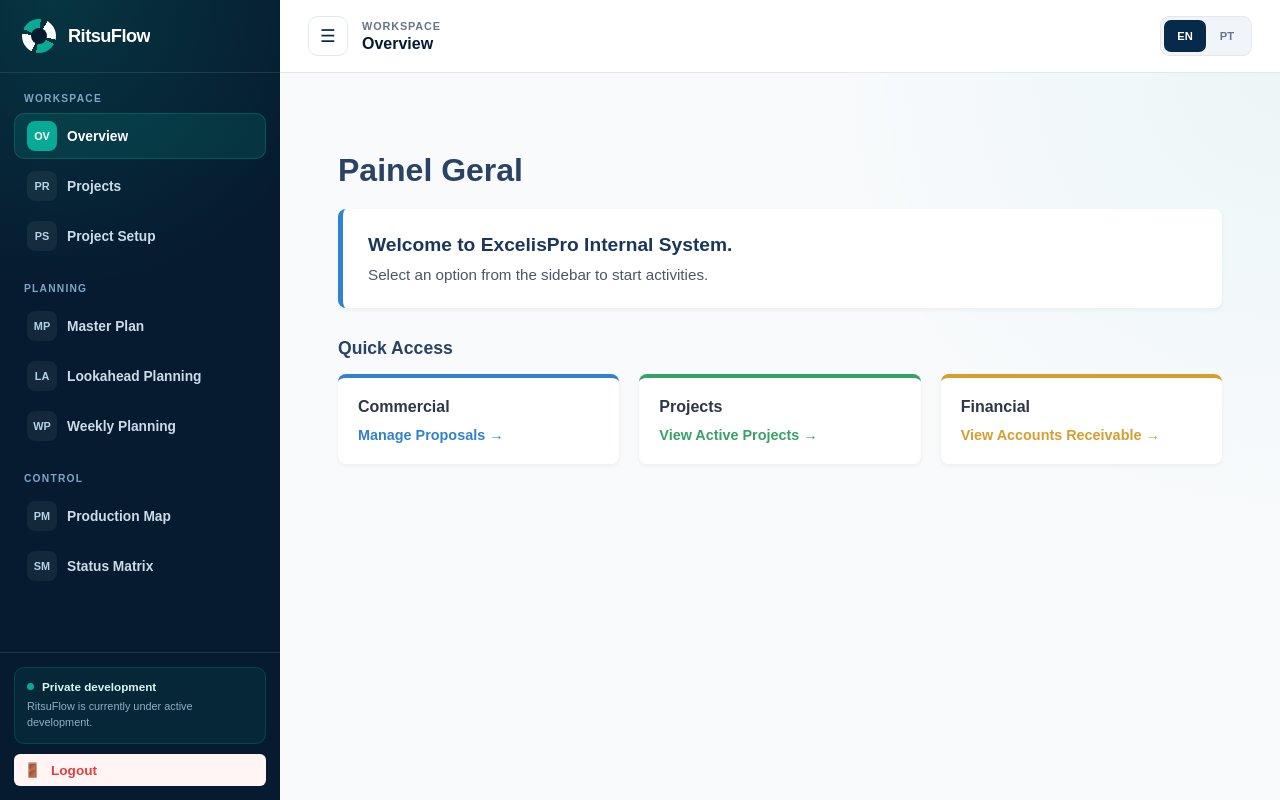
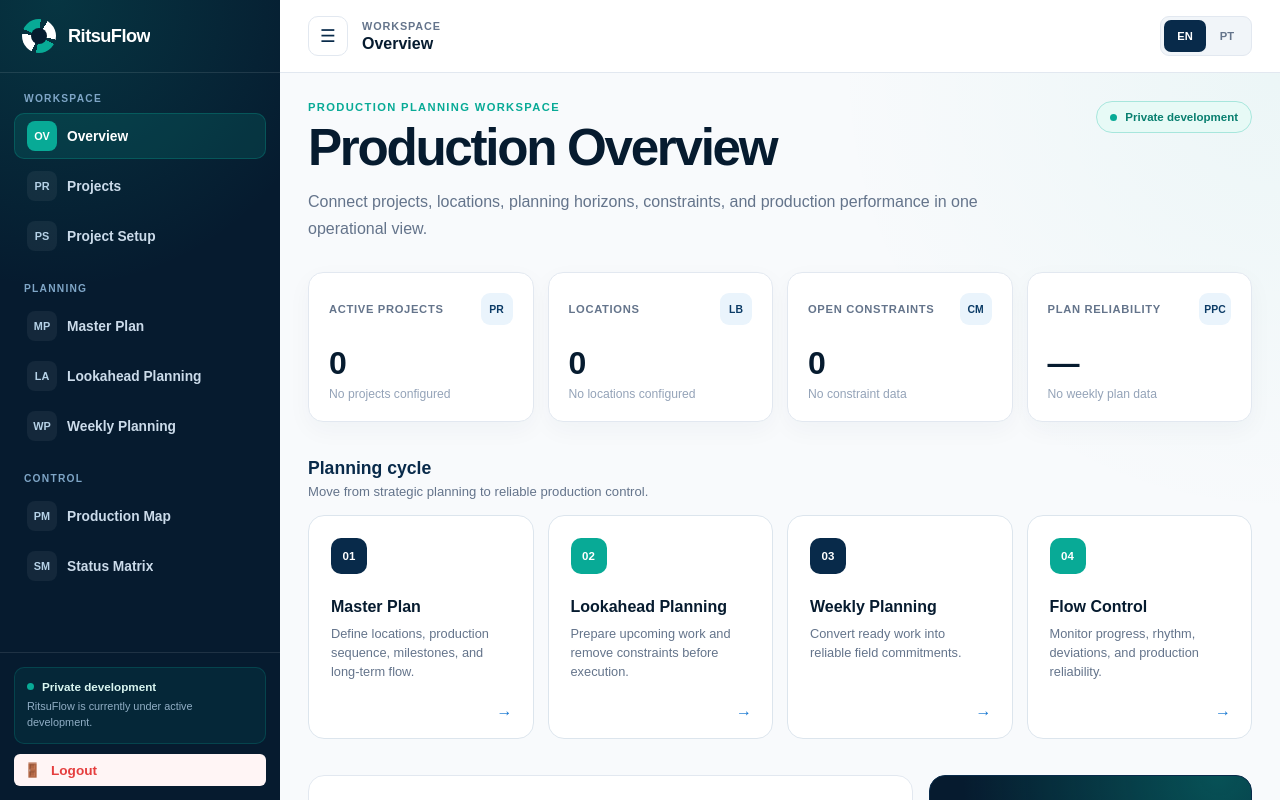
Before and after one commit to gestaoexcelispro/excelispro, a Next.js app: page /dashboard in a window 1280 px wide. Built offline with nearby package versions, Linux system fonts and the light colour scheme; no server answers.

Commit message:
refactor: replace corporate dashboard with production overview

```diff
--- a/src/app/dashboard/page.js
+++ b/src/app/dashboard/page.js
@@ -1,69 +1,249 @@
-'use client';
-import { useLanguage } from '../../contexts/LanguageContext';
+import Link from 'next/link'
+import styles from './overview.module.css'
 
-const translations = {
-  'pt-BR': {
-    welcome: 'Bem-vindo ao Sistema Interno da ExcelisPro.',
-    subtitle: 'Selecione uma opção no menu lateral para iniciar as atividades.',
-    quickAccess: 'Acesso Rápido',
-    commercial: 'Comercial',
-    manageProposals: 'Gerenciar Propostas →',
-    projects: 'Projetos',
-    viewProjects: 'Ver Projetos Ativos →',
-    financial: 'Financeiro',
-    viewReceivable: 'Ver Contas a Receber →'
+const metrics = [
+  {
+    label: 'Active projects',
+    value: '0',
+    detail: 'No projects configured',
+    icon: 'PR',
   },
-  'en-US': {
-    welcome: 'Welcome to ExcelisPro Internal System.',
-    subtitle: 'Select an option from the sidebar to start activities.',
-    quickAccess: 'Quick Access',
-    commercial: 'Commercial',
-    manageProposals: 'Manage Proposals →',
-    projects: 'Projects',
-    viewProjects: 'View Active Projects →',
-    financial: 'Financial',
-    viewReceivable: 'View Accounts Receivable →'
-  }
-};
+  {
+    label: 'Locations',
+    value: '0',
+    detail: 'No locations configured',
+    icon: 'LB',
+  },
+  {
+    label: 'Open constraints',
+    value: '0',
+    detail: 'No constraint data',
+    icon: 'CM',
+  },
+  {
+    label: 'Plan reliability',
+    value: '—',
+    detail: 'No weekly plan data',
+    icon: 'PPC',
+  },
+]
+
+const planningCycle = [
+  {
+    number: '01',
+    title: 'Master Plan',
+    description:
+      'Define locations, production sequence, milestones, and long-term flow.',
+    href: '/dashboard/projetos/masterplan',
+  },
+  {
+    number: '02',
+    title: 'Lookahead Planning',
+    description:
+      'Prepare upcoming work and remove constraints before execution.',
+    href: '/dashboard/projetos/lookahead',
+  },
+  {
+    number: '03',
+    title: 'Weekly Planning',
+    description:
+      'Convert ready work into reliable field commitments.',
+    href: '/dashboard/projetos/semanal',
+  },
+  {
+    number: '04',
+    title: 'Flow Control',
+    description:
+      'Monitor progress, rhythm, deviations, and production reliability.',
+    href: '/dashboard/projetos/matriz-status',
+  },
+]
+
+const readinessItems = [
+  {
+    icon: '✓',
+    name: 'Secure authentication',
+    status: 'Complete',
+    statusClass: styles.statusComplete,
+  },
+  {
+    icon: '01',
+    name: 'Project structure',
+    status: 'Not configured',
+    statusClass: styles.statusPlanned,
+  },
+  {
+    icon: '02',
+    name: 'Location breakdown structure',
+    status: 'Not configured',
+    statusClass: styles.statusPlanned,
+  },
+  {
+    icon: '03',
+    name: 'Planning workspace',
+    status: 'In preparation',
+    statusClass: styles.statusProgress,
+  },
+]
 
 export default function DashboardHome() {
-  const { lang } = useLanguage();
-  const t = translations[lang] || translations['pt-BR'];
+  return (
+    <div className={styles.container}>
+      <section className={styles.heading}>
+        <div className={styles.headingContent}>
+          <p className={styles.eyebrow}>
+            Production planning workspace
+          </p>
 
-  return (
-    <div style={{ padding: '30px', fontFamily: 'sans-serif' }}>
-      <h1 style={{ color: '#2A4365', marginBottom: '20px' }}>Painel Geral</h1>
+          <h2 className={styles.title}>
+            Production Overview
+          </h2>
 
-      {/* CARD DE BOAS-VINDAS */}
-      <div style={{ backgroundColor: 'white', padding: '25px', borderRadius: '8px', boxShadow: '0 2px 4px rgba(0,0,0,0.05)', marginBottom: '30px', borderLeft: '5px solid #3182ce' }}>
-        <h3 style={{ color: '#1a365d', margin: '0 0 10px 0', fontSize: '1.2rem' }}>{t.welcome}</h3>
-        <p style={{ color: '#4a5568', margin: 0, fontSize: '0.95rem' }}>{t.subtitle}</p>
-      </div>
-
-      {/* SEÇÃO DE ACESSO RÁPIDO */}
-      <h2 style={{ color: '#2A4365', fontSize: '1.1rem', marginBottom: '15px' }}>{t.quickAccess}</h2>
-
-      <div style={{ display: 'grid', gridTemplateColumns: 'repeat(auto-fit, minmax(280px, 1fr))', gap: '20px' }}>
-
-        {/* CARD COMERCIAL */}
-        <div style={{ backgroundColor: 'white', padding: '20px', borderRadius: '8px', boxShadow: '0 2px 4px rgba(0,0,0,0.05)', borderTop: '4px solid #3182ce' }}>
-          <h4 style={{ margin: '0 0 10px 0', color: '#2d3748' }}>{t.commercial}</h4>
-          <a href="/dashboard/propostas" style={{ color: '#3182ce', textDecoration: 'none', fontWeight: 'bold', fontSize: '0.9rem' }}>{t.manageProposals}</a>
+          <p className={styles.description}>
+            Connect projects, locations, planning horizons,
+            constraints, and production performance in one
+            operational view.
+          </p>
         </div>
 
-        {/* CARD PROJETOS */}
-        <div style={{ backgroundColor: 'white', padding: '20px', borderRadius: '8px', boxShadow: '0 2px 4px rgba(0,0,0,0.05)', borderTop: '4px solid #38a169' }}>
-          <h4 style={{ margin: '0 0 10px 0', color: '#2d3748' }}>{t.projects}</h4>
-          <a href="/dashboard/projetos/lista" style={{ color: '#38a169', textDecoration: 'none', fontWeight: 'bold', fontSize: '0.9rem' }}>{t.viewProjects}</a>
+        <div className={styles.developmentBadge}>
+          <span className={styles.developmentDot} />
+          Private development
+        </div>
+      </section>
+
+      <section
+        className={styles.metricsGrid}
+        aria-label="Production metrics"
+      >
+        {metrics.map((metric) => (
+          <article
+            className={styles.metricCard}
+            key={metric.label}
+          >
+            <div className={styles.metricHeader}>
+              <span className={styles.metricLabel}>
+                {metric.label}
+              </span>
+
+              <span className={styles.metricIcon}>
+                {metric.icon}
+              </span>
+            </div>
+
+            <p className={styles.metricValue}>
+              {metric.value}
+            </p>
+
+            <p className={styles.metricDetail}>
+              {metric.detail}
+            </p>
+          </article>
+        ))}
+      </section>
+
+      <section className={styles.section}>
+        <div className={styles.sectionHeading}>
+          <div>
+            <h3 className={styles.sectionTitle}>
+              Planning cycle
+            </h3>
+
+            <p className={styles.sectionDescription}>
+              Move from strategic planning to reliable
+              production control.
+            </p>
+          </div>
         </div>
 
-        {/* CARD FINANCEIRO */}
-        <div style={{ backgroundColor: 'white', padding: '20px', borderRadius: '8px', boxShadow: '0 2px 4px rgba(0,0,0,0.05)', borderTop: '4px solid #d69e2e' }}>
-          <h4 style={{ margin: '0 0 10px 0', color: '#2d3748' }}>{t.financial}</h4>
-          <a href="/dashboard/controladoria/receber" style={{ color: '#d69e2e', textDecoration: 'none', fontWeight: 'bold', fontSize: '0.9rem' }}>{t.viewReceivable}</a>
+        <div className={styles.cycleGrid}>
+          {planningCycle.map((step) => (
+            <Link
+              href={step.href}
+              className={styles.cycleCard}
+              key={step.number}
+            >
+              <span className={styles.cycleNumber}>
+                {step.number}
+              </span>
+
+              <h4 className={styles.cycleTitle}>
+                {step.title}
+              </h4>
+
+              <p className={styles.cycleDescription}>
+                {step.description}
+              </p>
+
+              <span
+                className={styles.cycleArrow}
+                aria-hidden="true"
+              >
+                →
+              </span>
+            </Link>
+          ))}
         </div>
+      </section>
 
-      </div>
+      <section className={styles.lowerGrid}>
+        <article className={styles.panel}>
+          <h3 className={styles.panelTitle}>
+            Project readiness
+          </h3>
+
+          <p className={styles.panelDescription}>
+            Complete the project foundation before activating
+            the planning cycle.
+          </p>
+
+          <div className={styles.progressList}>
+            {readinessItems.map((item) => (
+              <div
+                className={styles.progressItem}
+                key={item.name}
+              >
+                <div className={styles.progressIdentity}>
+                  <span className={styles.progressIcon}>
+                    {item.icon}
+                  </span>
+
+                  <span className={styles.progressName}>
+                    {item.name}
+                  </span>
+                </div>
+
+                <span className={item.statusClass}>
+                  {item.status}
+                </span>
+              </div>
+            ))}
+          </div>
+        </article>
+
+        <article
+          className={`${styles.panel} ${styles.startPanel}`}
+        >
+          <div>
+            <h3 className={styles.panelTitle}>
+              Start with the project structure.
+            </h3>
+
+            <p className={styles.panelDescription}>
+              Register the project, define its production
+              locations, and prepare the foundation for
+              location-based planning.
+            </p>
+          </div>
+
+          <Link
+            href="/dashboard/projetos/coleta"
+            className={styles.primaryButton}
+          >
+            Configure project
+          </Link>
+        </article>
+      </section>
     </div>
-  );
+  )
 }
```
